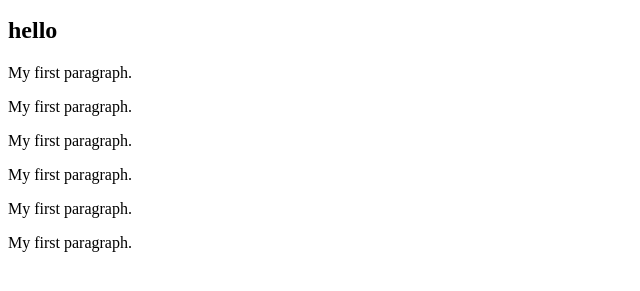
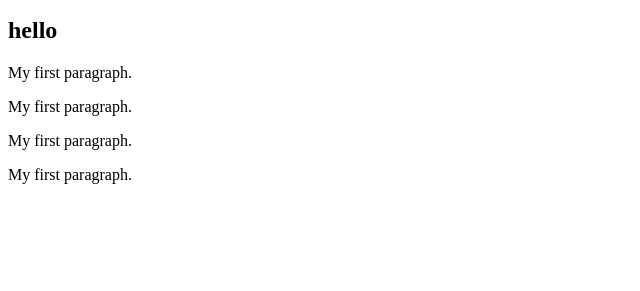
Before and after one commit to chungen0925/Phaenixton, a plain HTML site: page index.html in a window 1280 px wide. Shown: the part 227-518 px from the top of the page, without its empty margins (0-640 px from the left). Drawn offline with Linux system fonts and the light colour scheme.

Commit message:
sixth commit

```diff
--- a/index.html
+++ b/index.html
@@ -11,8 +11,7 @@
 <p>My first paragraph.</p>
 <p>My first paragraph.</p>
 
-<p>My first paragraph.</p>
-<p>My first paragraph.</p>
+
 <p>My first paragraph.</p>
 
 </body>
```
